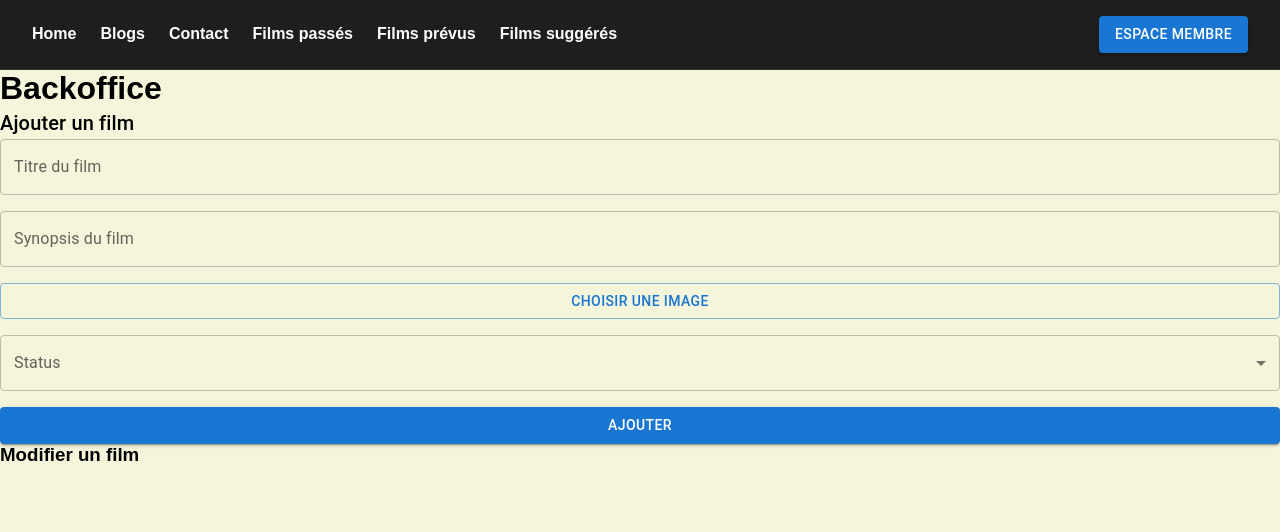
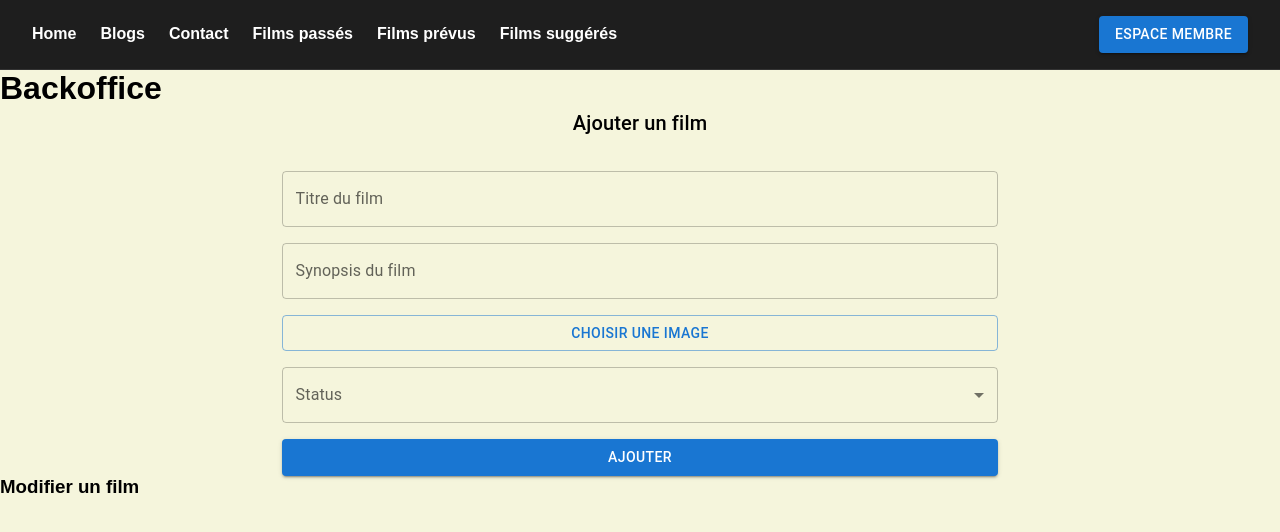
Before and after one commit to btwNemS/cineclub, a React (Vite) app: page /backoffice in a window 1280 px wide. Shown: the top 532 px of the page. Built offline with nearby package versions, Linux system fonts and the light colour scheme.

Commit message:
front poster film

```diff
--- a/src/Components/addMovie.jsx
+++ b/src/Components/addMovie.jsx
@@ -22,12 +22,12 @@ export default function AddMovie() {
   }
 
   return (
-    <Box>
+    <Box sx={{ display: "flex", width: "80%", justifyContent: "center", alignItems: "center", flexDirection: "column", gap: 4, margin: "auto" }}>
       <Typography variant="h6">Ajouter un film</Typography>
       <Box
         component="form"
         onSubmit={postFilm}
-        sx={{ display: "flex", flexDirection: "column", gap: 2 }}
+        sx={{ display: "flex", flexDirection: "column", gap: 2 , width: "70%"}}
       >
         <TextField name="name" label="Titre du film" />
         <TextField name="synopsis" label="Synopsis du film" />
```
